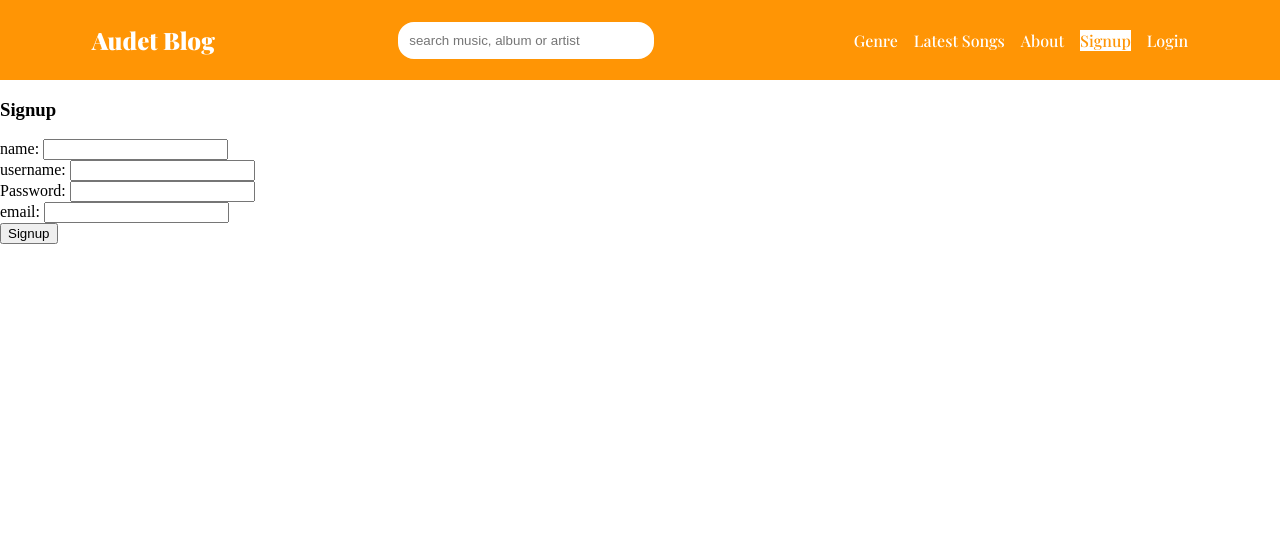
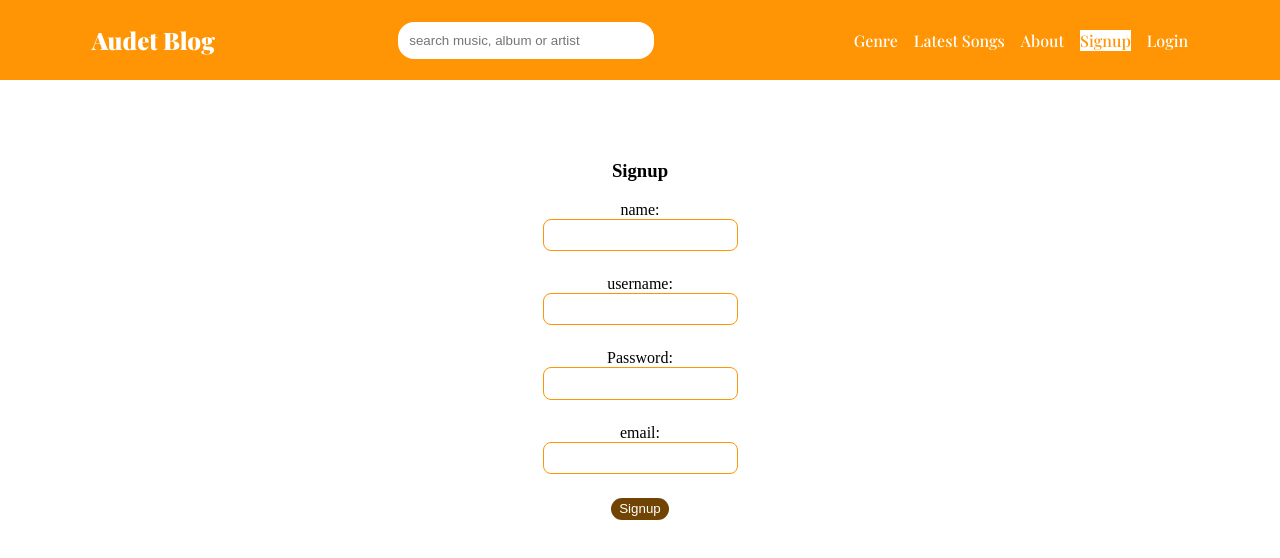
Before and after one commit to Afayomide/audet, a Next.js app: page /signup in a window 1280 px wide. Shown: the top 558 px of the page. Built offline with nearby package versions, Linux system fonts and the light colour scheme; a web font is replaced by a local one.

Commit message:
themeColor

```diff
--- a/next.config.mjs
+++ b/next.config.mjs
@@ -1,4 +1,6 @@
 /** @type {import('next').NextConfig} */
-const nextConfig = {};
+const nextConfig = {
+
+};
 
 export default nextConfig;
--- a/src/app/components/auth/auth.css
+++ b/src/app/components/auth/auth.css
@@ -1,3 +1,38 @@
 .auth-form{
-    margin:auto;
+    display: flex;
+    flex-direction: column;
+    justify-content: center;
+    align-items: center;
+
 }
+.auth-form label{
+    display: block;
+    text-align: center;
+}
+.auth-container{
+   margin-top: 10vh;
+}
+
+.auth-container h3{
+    text-align: center;
+}
+.input-group{
+    margin-bottom: 1.5rem;
+}
+.input-group input{
+    padding: 0.2rem .5rem;
+    border-radius: .5rem;
+    height: 1.5rem;
+    border: solid #FF9505 .1rem;}
+
+    .input-group input:focus{
+        outline:#724404;
+}
+
+.auth-form button{
+    background-color: #724404;
+    color: white;
+    border: none;
+    border-radius: 2rem;
+    padding: 0.2rem 0.5rem;
+}
--- a/src/app/components/auth/signup.tsx
+++ b/src/app/components/auth/signup.tsx
@@ -29,7 +29,7 @@ export default function Signup () {
 
 
     return (
-        <div>
+        <div className="auth-container">
             <h3>Signup</h3>
             <form onSubmit={signup} className="auth-form">
                 <div className="input-group">
@@ -46,7 +46,7 @@ export default function Signup () {
                 </div>
                 <div className="input-group">
                  <label htmlFor="password">Password: </label>
-                <input id="password" type="text" name="password" value={password}
+                <input id="password" type="password" name="password" value={password}
                 onChange={(e) => {
                     setPassword(e.target.value)}}/>
                 </div>
--- a/src/app/layout.tsx
+++ b/src/app/layout.tsx
@@ -3,6 +3,7 @@ import "./globals.css"
 export const metadata = {
   title: 'Audet Blog',
   description: 'Everything and Anything Music',
+  themeColor: '#000000',
 }
 
 
```
Also changed, not shown: src/app/components/auth/login.tsx (+20 -11 lines), src/app/components/comment/comment.tsx (+2 -18 lines).
